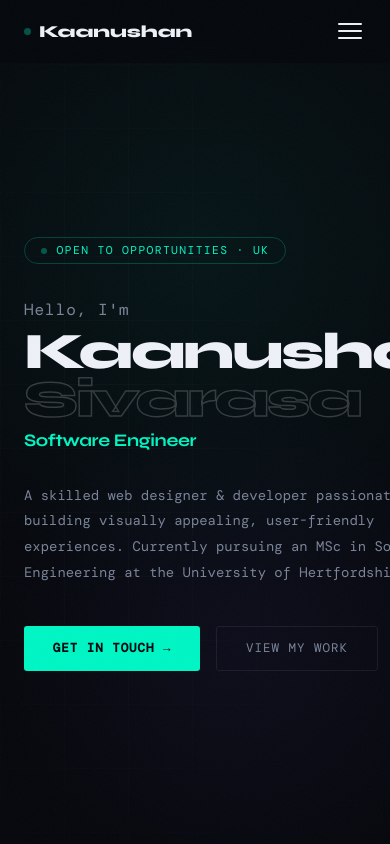
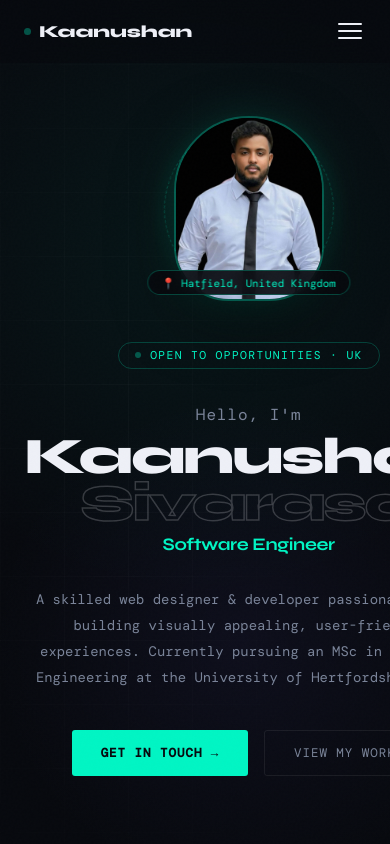
Before and after one commit to Kaanu0824/SK_Portfolio, a React (Create React App) app: page / in a window 390 px wide. Shown: the top 844 px of the page. Built offline with nearby package versions, Linux system fonts and the light colour scheme; a web font is replaced by a local one.

Commit message:
Mobile view fixed

```diff
--- a/src/index.css
+++ b/src/index.css
@@ -659,10 +659,55 @@ section {
 @media (max-width: 960px) {
   .hero {
     grid-template-columns: 1fr;
-    padding: 8rem 1.5rem 4rem;
-    gap: 3rem;
+    padding: 7rem 1.5rem 4rem;
+    gap: 2rem;
+    text-align: center;
   }
-  .hero-right { display: none; }
+
+  /* Show hero-right on mobile but simplified */
+  .hero-right {
+    display: flex;
+    flex-direction: column;
+    align-items: center;
+    order: -1; /* Photo appears ABOVE the text */
+    gap: 0;
+  }
+
+  /* Show only the photo, hide the profile card on mobile */
+  .hero-photo-wrap {
+    display: flex;
+  }
+  .profile-card {
+    display: none;
+  }
+
+  /* Smaller photo on mobile */
+  .hpw-img {
+    width: 150px;
+    height: 185px;
+  }
+  .hpw-glow {
+    width: 200px;
+    height: 200px;
+  }
+  .hpw-ring {
+    width: 170px;
+    height: 170px;
+  }
+
+  /* Center align hero text */
+  .hero-badge {
+    margin-left: auto;
+    margin-right: auto;
+  }
+  .hero-desc {
+    margin-left: auto;
+    margin-right: auto;
+  }
+  .hero-actions {
+    justify-content: center;
+  }
+
   .hero-scroll { display: none; }
 }
 
```
